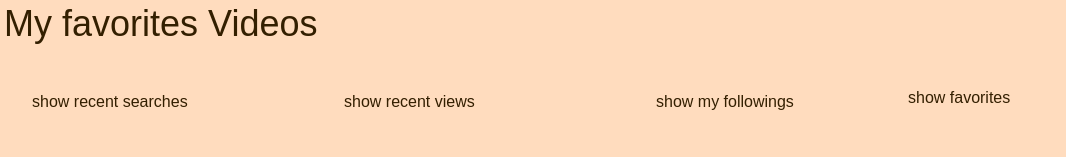
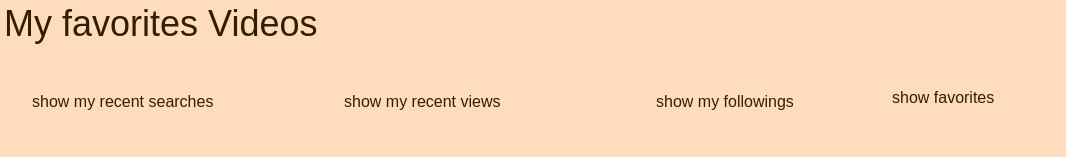
Before and after one commit to newlight77/dailymotion-next-app, a Next.js app: page / in a window 1280 px wide. Shown: the top 157 px of the page, without its empty margins (0-1066 px from the left). Built offline with nearby package versions, Linux system fonts and the light colour scheme.

Commit message:
feature(search video): update presentation on favorites

```diff
--- a/src/components/Favorites.tsx
+++ b/src/components/Favorites.tsx
@@ -175,7 +175,7 @@ const Favorites: React.FC<FavoritesProps> = ({ newFavorite, onSelected }) => {
     return (
         <div className='p-1 md:p-2 w-96'>
             <div>
-                <div className="flex flex-row md:gap-4 md:p-4 items-center">
+                <div className="flex flex-row md:gap-1 md:pt-4 items-center">
                     <Link href={''} onClick={toggleShowHide}>
                     { show ?
                         <h3>My favorite titles</h3>
@@ -189,8 +189,10 @@ const Favorites: React.FC<FavoritesProps> = ({ newFavorite, onSelected }) => {
                 {
                     show ?
                     <div className='items-center min-w-72 bg-secondary'>
-                        <button onClick={toggleEditFavorites}>edit</button>
-                        <button onClick={resetFavorites}>reset</button>
+                        <div className="pb-4">
+                        <Link href={''} className="pr-4" onClick={toggleEditFavorites}>edit</Link>
+                        <Link href={''} className="pr-4" onClick={resetFavorites}>reset</Link>
+                        </div>
                         {editMode ?
                             <>
                                 <textarea
--- a/src/components/SearchHsitory.tsx
+++ b/src/components/SearchHsitory.tsx
@@ -58,14 +58,14 @@ const SearchHistory: React.FC<SearchBarProps> = ({ newKeywords, onSelected, onAd
             <div>
                 <div className="flex flex-row pb-4 items-center">
                     <Link href={''} onClick={toggleShowHide}>
-                    { show ? '' : 'show recent searches' }
+                    { show ? '' : 'show my recent searches' }
                     </Link>
                     { show ?
                         <div>
                             <Link href={''} onClick={toggleShowHide}>
                                 <h3>My recent searches</h3>
                             </Link>
-                            <Link href={''} onClick={clearHistory}>clear history</Link>
+                            <Link href={''} onClick={clearHistory}>clear</Link>
                         </div>
                         :
                         ''
--- a/src/components/ViewHistory.tsx
+++ b/src/components/ViewHistory.tsx
@@ -68,14 +68,14 @@ const ViewHistory: React.FC<ViewHistoryProps> = ({ newLastView, onSelected, onAd
             <div>
                 <div className="flex flex-row pb-4 items-center">
                     <Link href={''} onClick={toggleShowHide}>
-                    { show ? '' : 'show recent views' }
+                    { show ? '' : 'show my recent views' }
                     </Link>
                     { show ?
                         <div>
                             <Link href={''} onClick={toggleShowHide}>
                                 <h3>My recent views</h3>
                             </Link>
-                            <Link href={''} onClick={clearHistory}>clear history</Link>
+                            <Link href={''} onClick={clearHistory}>clear</Link>
                         </div>
                         :
                         ''
```
